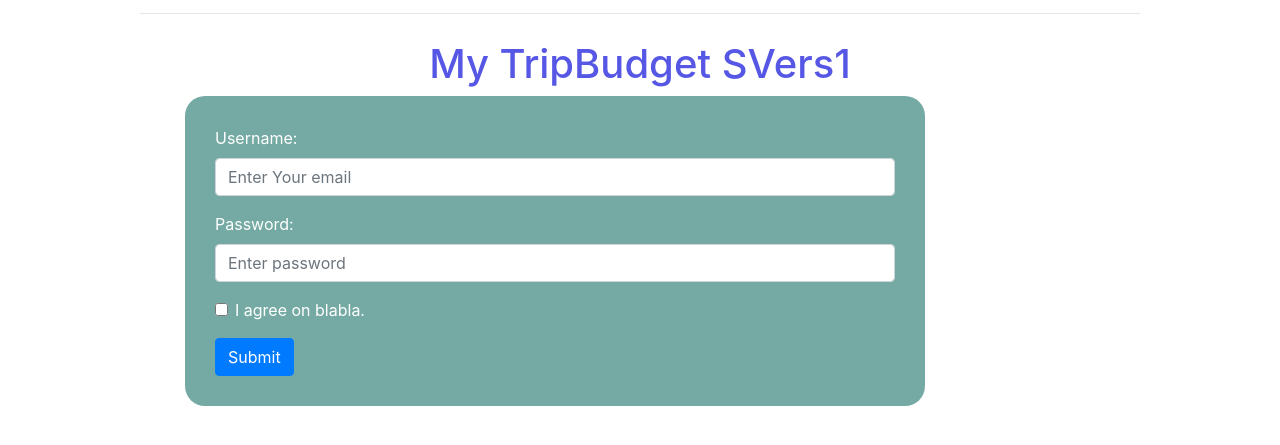
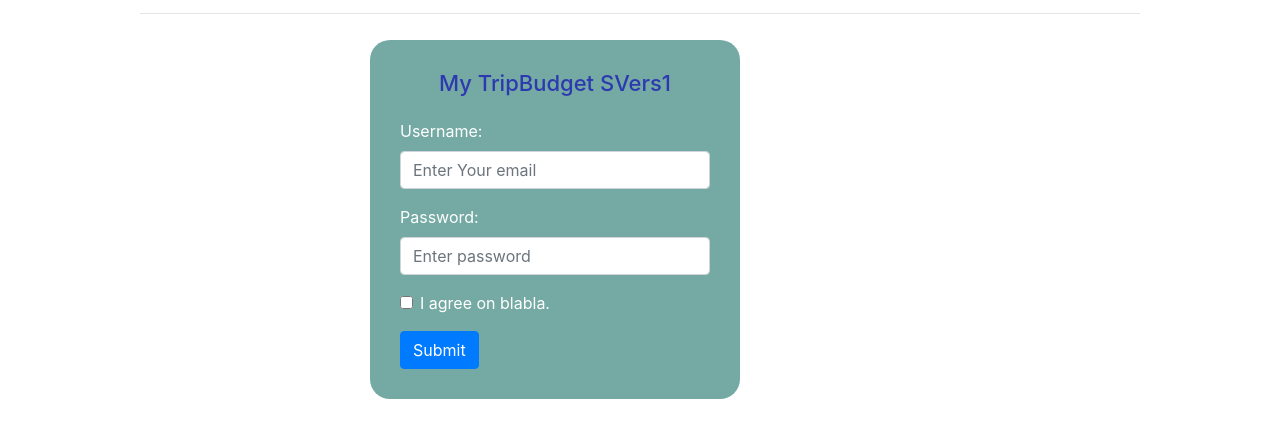
Before and after one commit to ron-dws/MyTripBudget, a plain HTML site: page myTripBudget_V1.html in a window 1280 px wide. Shown: the part 153-598 px from the top of the page. Drawn offline with nearby package versions, Linux system fonts and the light colour scheme.

Commit message:
Design modification on myTripBudget_V1.html

```diff
--- a/myTripBudget_V1.html
+++ b/myTripBudget_V1.html
@@ -12,6 +12,12 @@
   <style>
    .header_main{
      background-color: rgba(55, 206, 96, 0.69);
+   }
+   #h1main{
+     font-size: 22px;
+     color:rgba(25, 25, 179, 0.78);
+     text-align:center;
+     padding-bottom:15px;
    }
    #screen1{
     background-color: #74aaa3;
@@ -68,17 +74,18 @@
   </div>
   <div id="our_products" class="container-fluid">
 		<div class="row">
-      <div class="col-sm-4 col-md-2"></div>
-		  <div class="col-sm-6 col-md-8" style="padding-top: 10px; text-align:center; color:rgb(87, 87, 229);">
-			   <h1>My TripBudget SVers1</h1>
+      <div class="col-xm-2 col-sm-1 col-md-1 col-lg-4"></div>
+		  <div class="col-xm-8 col-sm-10 col-md-10 col-lg-4" style="padding-top: 10px; text-align:center; color:rgb(87, 87, 229);">
+			   <!-- <h1 id="h1main">My TripBudget SVers1</h1> -->
       </div>
-      <div class="col-sm-2 col-md-2"></div>
+      <div class="col-xm-2 col-sm-1 col-md-1 col-lg-4"></div>
 		</div>
   </div>
   <!-------------Content--------------->
   <div class="row container">
-    <div class="col-sm-6 col-md-2"></div>
-    <div class="col-sm-4 col-md-8" id="screen1">
+    <div class="col-xm-2 col-sm-1 col-md-1 col-lg-4"></div>
+    <div class="col-xm-8 col-sm-10 col-md-10 col-lg-4" id="screen1">
+        <h1 id="h1main">My TripBudget SVers1</h1>
         <form action="ron.php" class="needs-validation" novalidate>
           <div class="form-group">
             <label for="uname">Username:</label>
@@ -102,7 +109,7 @@
           <button type="submit" class="btn btn-primary">Submit</button>
         </form>
     </div>
-    <div class="col-sm-2 col-md-8"></div>
+    <div class="col-xm-2 col-sm-1 col-md-1 col-lg-4"></div>
   </div>
 </body>
 </html>
```
